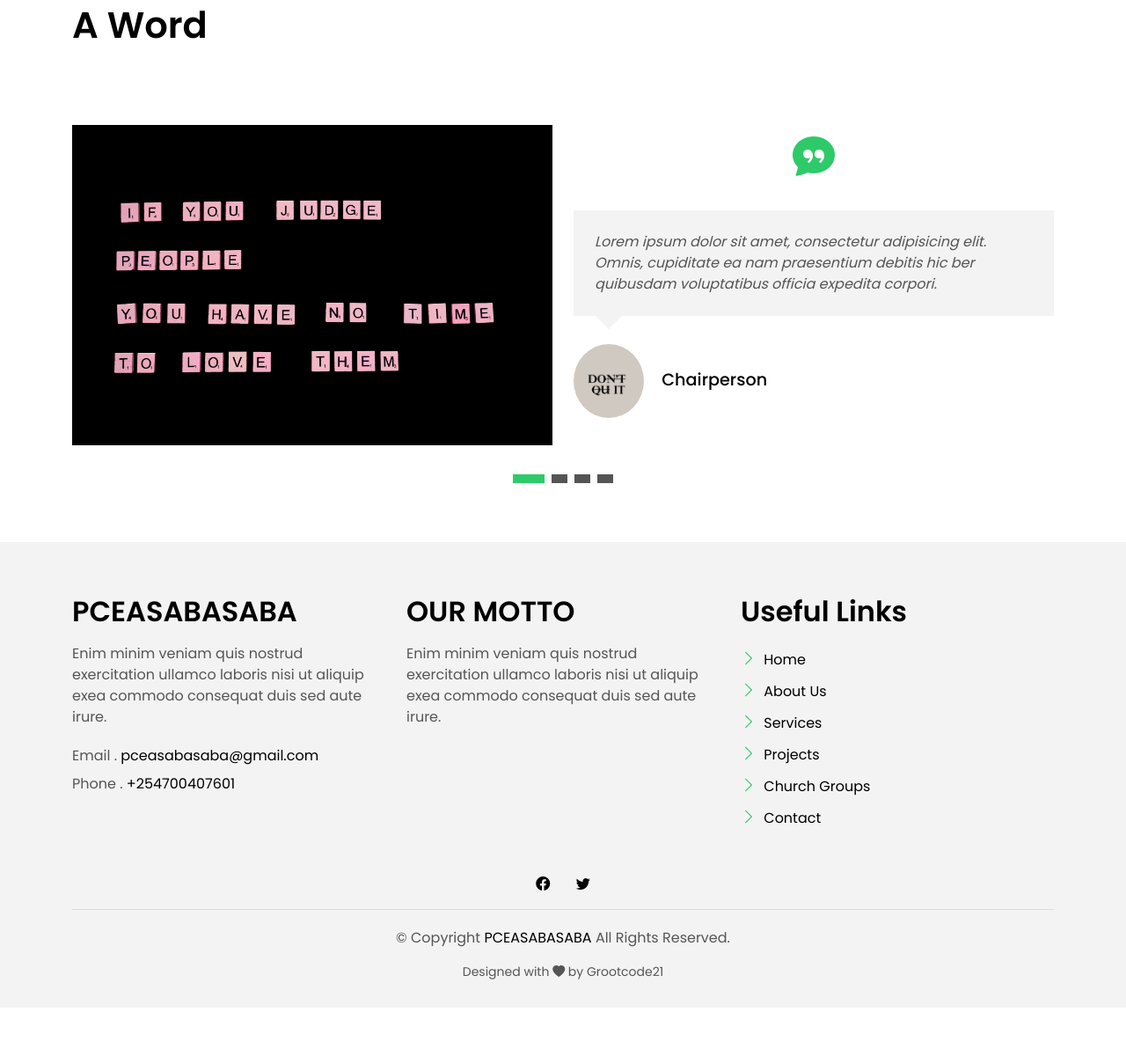
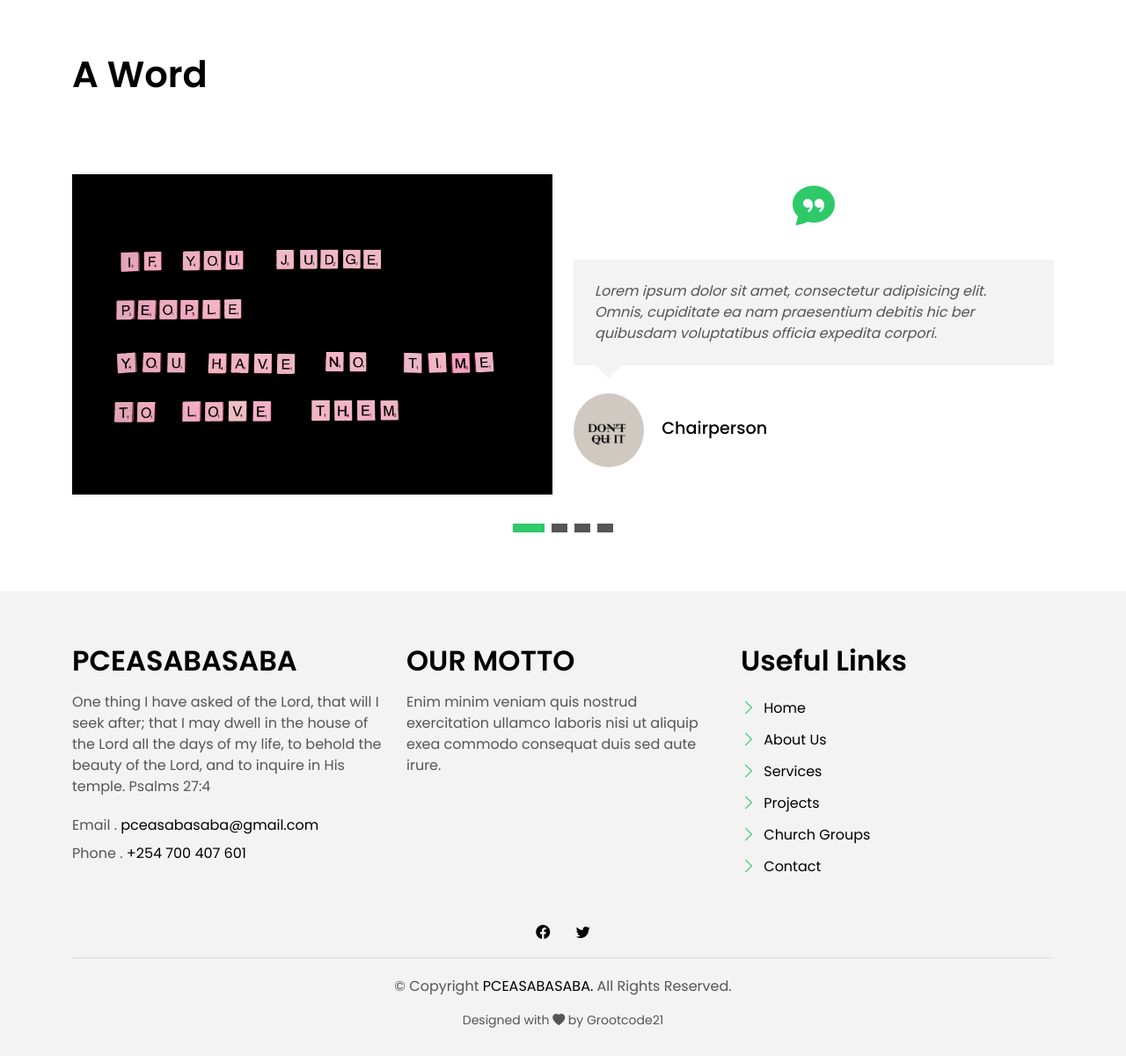
Before and after one commit to HashInferni/churchwebsite, a Django app: page / in a window 1280 px wide. Shown: the part 3243-4443 px from the top of the page at 88% size. Before the commit the page ends 4356 px from the top, so only its background shows below. Run offline with Django 4.2, Linux system fonts and the light colour scheme; some libraries are stand-ins or nearby versions; grey boxes are pictures that could not be loaded.

Commit message:
First new changes

```diff
--- a/mysite/settings.py
+++ b/mysite/settings.py
@@ -24,6 +24,7 @@ BASE_DIR = Path(__file__).resolve().parent.parent
 
 # SECURITY WARNING: keep the secret key used in production secret!
 SECRET_KEY = config('SECRET_KEY')
+
 
 
 # SECURITY WARNING: don't run with debug turned on in production!
--- a/pceasabasaba/templates/pceasabasaba/about.html
+++ b/pceasabasaba/templates/pceasabasaba/about.html
@@ -441,8 +441,9 @@
             </div>
             <div class="w-body-a">
               <p class="w-text-a color-text-a">
-                Enim minim veniam quis nostrud exercitation ullamco laboris nisi ut aliquip exea commodo consequat duis
-                sed aute irure.
+                Surely goodness and mercy shall follow me all the days of my life
+                and I shall dwell in the house of the Lord forever
+                Psalms 23:6
               </p>
             </div>
             <div class="w-footer-a">
--- a/pceasabasaba/templates/pceasabasaba/index.html
+++ b/pceasabasaba/templates/pceasabasaba/index.html
@@ -742,7 +742,7 @@
                 <h2 class="title-a">Church Leadership</h2>
               </div>
               <div class="title-link">
-                <a href="agents-grid.html">View All
+                <a href="{% url 'about'%}">View All
                   <span class="bi bi-chevron-right"></span>
                 </a>
               </div>
@@ -766,14 +766,18 @@
                 </div>
                 <div class="card-body-d">
                   <p class="content-d color-text-a">
-                    Sed porttitor lectus nibh, Cras ultricies ligula sed magna dictum porta two.
+                    If you abide in me, and my words abide in you,ask whatever you will and it shall be done for you.
+                    <br>John 15:7
                   </p>
                   <div class="info-agents color-a">
                     <p>
-                      <strong>Phone: </strong> +254 356 945234
+                      <strong>Title: </strong> Chairperson
                     </p>
                     <p>
-                      <strong>Email: </strong> agents@gmail.com
+                      <strong>Phone: </strong> +254 700 407 601
+                    </p>
+                    <p>
+                      <strong>Email: </strong> pceasabasaba@gmail.com
                     </p>
                   </div>
                 </div>
@@ -826,10 +822,13 @@
                   </p>
                   <div class="info-agents color-a">
                     <p>
-                      <strong>Phone: </strong> +254 356 945234
+                      <strong>Title: </strong> Secretary
                     </p>
                     <p>
-                      <strong>Email: </strong> agents@example.com
+                      <strong>Phone: </strong> +254 700 407 601
+                    </p>
+                    <p>
+                      <strong>Email: </strong> pceasabasaba@gmail.com
                     </p>
                   </div>
                 </div>
@@ -882,10 +873,13 @@
                   </p>
                   <div class="info-agents color-a">
                     <p>
-                      <strong>Phone: </strong> +254 356 945234
+                      <strong>Title: </strong> Treasurer
                     </p>
                     <p>
-                      <strong>Email: </strong> agents@example.com
+                      <strong>Phone: </strong> +254 721 545 657
+                    </p>
+                    <p>
+                      <strong>Email: </strong> pceasabasaba@gmail.com
                     </p>
                   </div>
                 </div>
@@ -1075,9 +1061,8 @@
                     </div>
                     <div class="testimonials-content">
                       <p class="testimonial-text">
-                        Lorem ipsum dolor sit amet, consectetur adipisicing elit. Omnis, cupiditate ea nam praesentium
-                        debitis hic ber quibusdam
-                        voluptatibus officia expedita corpori.
+                       For we walk by faith, not by sight. 2nd Corinthians 5:7
+                        So faith, hope, love abide, these three: but the greatest of them all is love. 1st Corinthians 13:13
                       </p>
                     </div>
                     <div class="testimonial-author-box">
@@ -1103,9 +1088,9 @@
                     </div>
                     <div class="testimonials-content">
                       <p class="testimonial-text">
-                        Lorem ipsum dolor sit amet, consectetur adipisicing elit. Omnis, cupiditate ea nam praesentium
-                        debitis hic ber quibusdam
-                        voluptatibus officia expedita corpori.
+                        But you are a chosen race, a royal priesthood, a holy nation, God's own people that you may declare
+                        the wonderful deeds of Him who called you out of darkness into His marvellous light.
+                        1 Peter 2:9.
                       </p>
                     </div>
                     <div class="testimonial-author-box">
@@ -1165,8 +1150,9 @@
             </div>
             <div class="w-body-a">
               <p class="w-text-a color-text-a">
-                Enim minim veniam quis nostrud exercitation ullamco laboris nisi ut aliquip exea commodo consequat duis
-                sed aute irure.
+                One thing I have asked of the Lord, that will I seek after; that I may dwell in the house of the Lord
+                all the days of my life, to behold the beauty of the Lord, and to inquire in His temple.
+                Psalms 27:4
               </p>
             </div>
             <div class="w-footer-a">
@@ -1175,7 +1161,7 @@
                   <span class="color-text-a">Email .</span> pceasabasaba@gmail.com
                 </li>
                 <li class="color-a">
-                  <span class="color-text-a">Phone .</span> +254700407601
+                  <span class="color-text-a">Phone .</span> +254 700 407 601
                 </li>
               </ul>
             </div>
@@ -1253,7 +1239,7 @@
           <div class="copyright-footer">
             <p class="copyright color-text-a">
               &copy; Copyright
-              <span class="color-a">PCEASABASABA</span> All Rights Reserved.
+              <span class="color-a">PCEASABASABA.</span> All Rights Reserved.
             </p>
           </div>
           <div class="credits">
```
Also changed, not shown: other parts of pceasabasaba/templates/pceasabasaba/index.html (+15 -39 lines), pceasabasaba/templates/pceasabasaba/contact.html (+5 -4 lines), pceasabasaba/static/pceasabasaba/assets/img/agent-chair.jpg (added), pceasabasaba/static/pceasabasaba/assets/img/agent-sec.jpg (added).
